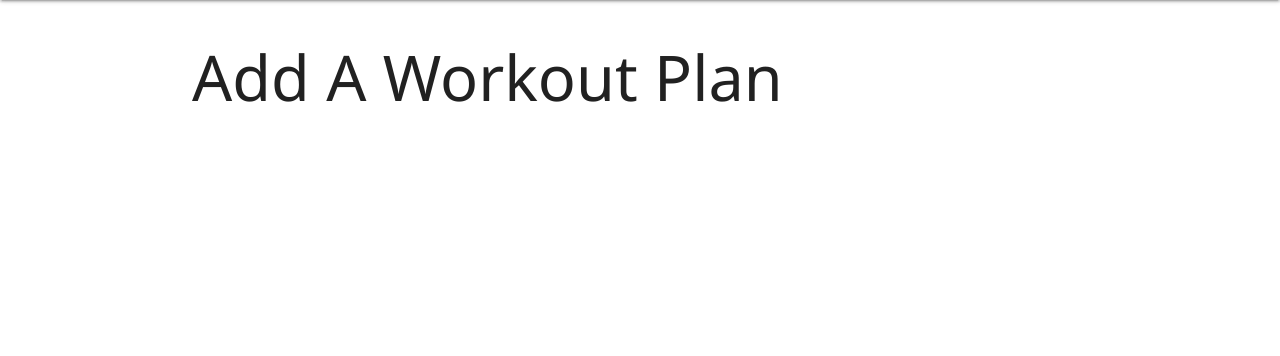
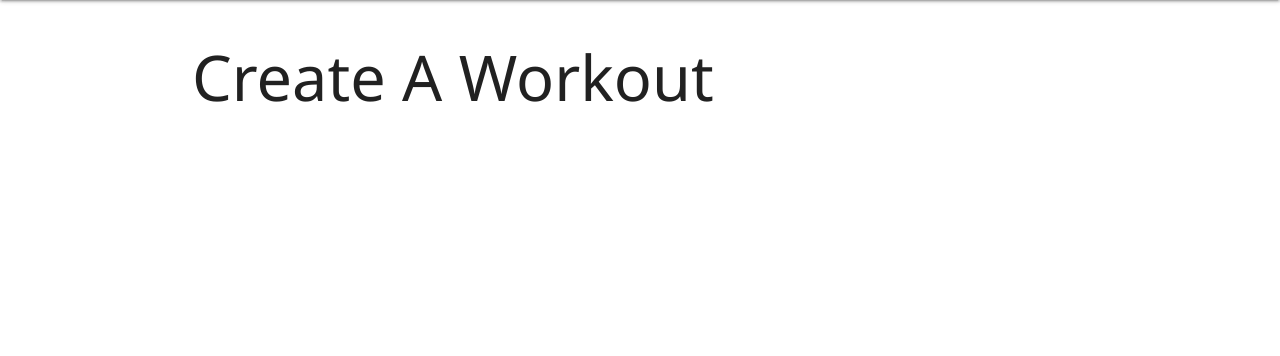
Before and after one commit to jadewang425/gym_grid, a Django app: template main_app/templates/main_app/workout_form.html in a window 1280 px wide. Shown: the part 64-420 px from the top of the page. Run offline with Django 4.2, Linux system fonts and the light colour scheme; the template is opened without the code that fills it, so the values that code supplies are empty; parts of the project's set-up code (start-up, migrations or seed data) failed here and were passed over.

Commit message:
other minor changes

```diff
--- a/main_app/templates/main_app/workout_form.html
+++ b/main_app/templates/main_app/workout_form.html
@@ -2,9 +2,9 @@
 
 {% block content %}
     {% if object %}
-        <h1>Edit Workout Plan</h1>
+        <h1>Edit Workout</h1>
     {% else %}
-        <h1>Add A Workout Plan</h1>
+        <h1>Create A Workout</h1>
     {% endif %}
 
 {% endblock %}
```
Also changed, not shown: main_app/migrations/0002_alter_exercise_category.py (deleted), main_app/migrations/0002_alter_exercise_equipment.py (added), main_app/migrations/0003_alter_exercise_category.py (deleted).
